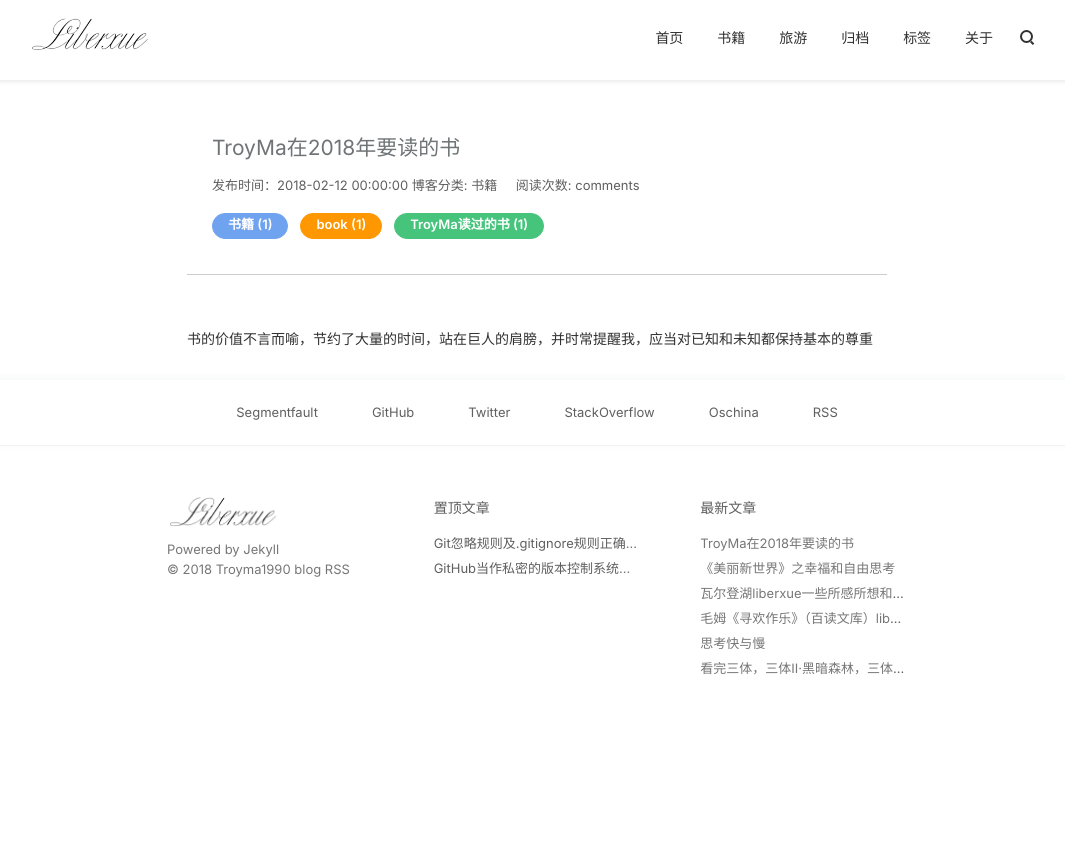
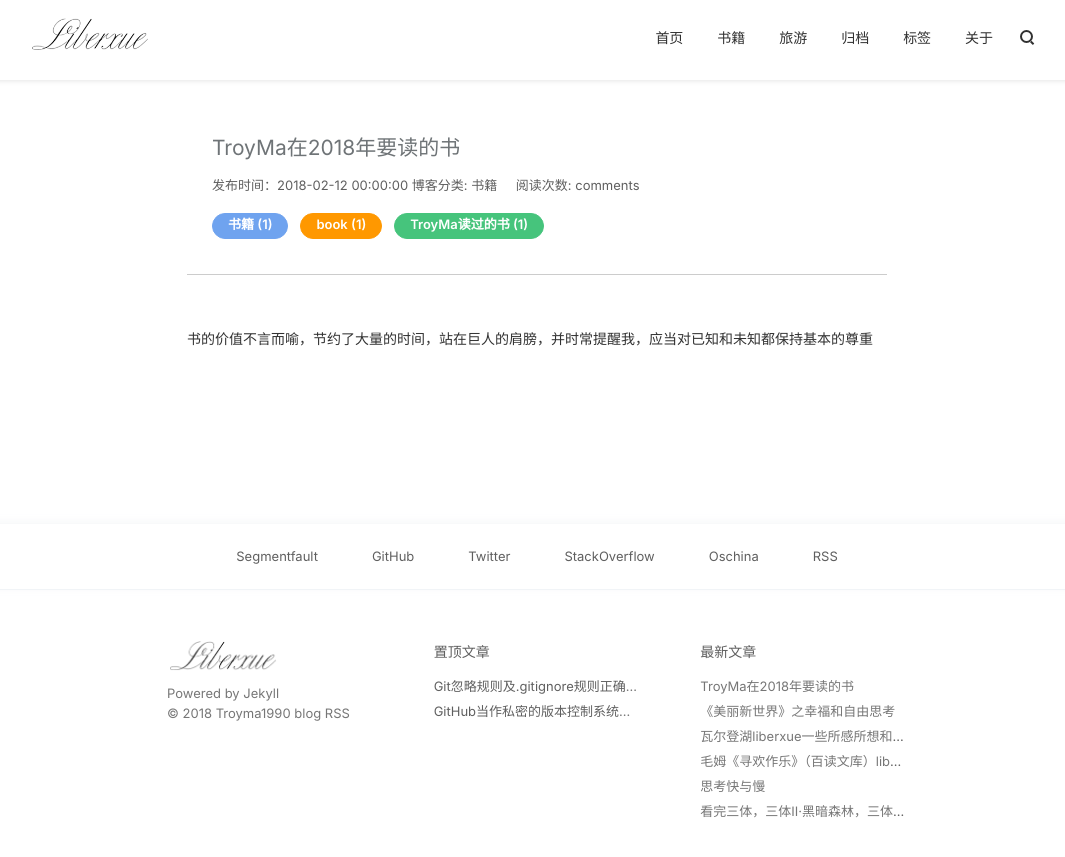
Before and after one commit to TroyMa1990/TroyMa1990.github.io, a Jekyll site: the page built from _posts/书籍/2018-02-12-bookindex.md, in a window 1280 px wide. Shown: the top 857 px of the page, without its empty margins (103-1168 px from the left). Built offline with Jekyll 4.4.1, drawn with Linux system fonts in a browser that asks for light colours; nearby versions of some CDN libraries; comment, search, counter and statistics services are not loaded.

Commit message:
first commit  try something

```diff
--- a/style/style-liberxue.css
+++ b/style/style-liberxue.css
@@ -284,7 +284,7 @@
 /* ==========================================================================
    #directory
    ========================================================================== */
-.directory-content{position:relative;z-index:999;max-width:720px;margin-right:auto!important;margin-left:auto!important;text-align:right;}
+.directory-content{position:absolute;z-index:999;max-width:720px;margin-right:auto!important;margin-left:auto!important;text-align:right;}
 .directory-content.initial{opacity:0;}
 .directory-content.pinned{opacity:1;}
 .directory-content.unpinned{opacity:1;}
@@ -351,7 +351,7 @@
 /* ==========================================================================
    #footer
    ========================================================================== */
-.footer{position:relative;z-index:1;margin-top:0;padding-bottom:10px;background-color:#fff;}
+.footer{z-index:0;margin-top:0;padding-bottom:10px;background-color:#fff;position:absolute;bottom:0px;width:100%}
 .footer-social{border-bottom:1px solid rgba(184,197,214,.2);    box-shadow: 0 -2px 8px 0 rgba(239, 241, 243, 0.59);}
 .footer-social .footer-container{max-width:940px;margin:0 auto;}
 .footer-social .social-list{padding:20px;text-align:center;}
```
